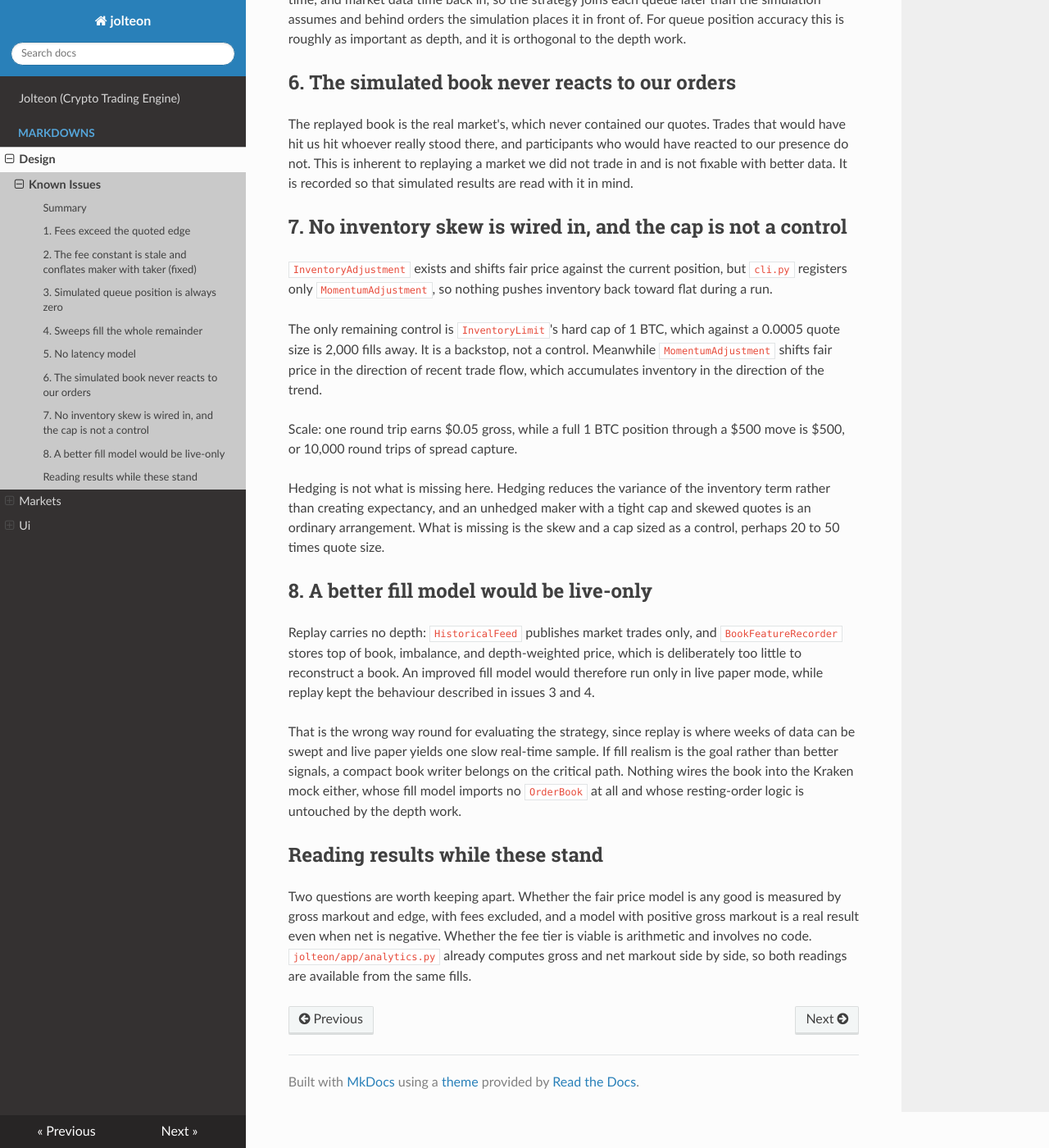
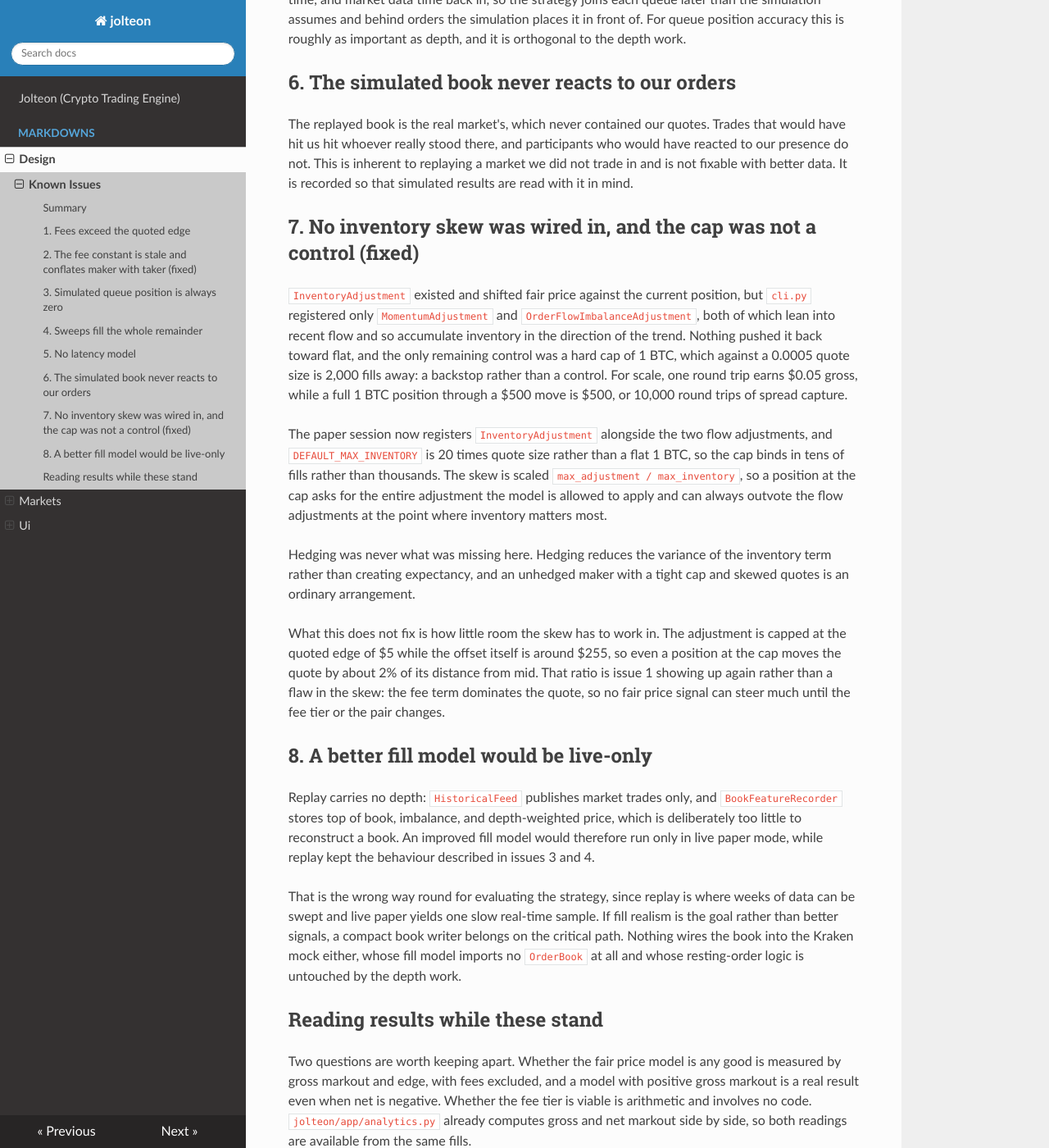
Before and after one commit to zhanghaowx/crypto-trading-engine, an MkDocs documentation site: the page built from docs/markdowns/design/known-issues.md, in a window 1280 px wide and 1400 px high, scrolled down 3096 px. Shown: the whole window at 82% size. Built offline with MkDocs 1.6.1, drawn with Linux system fonts in a browser that asks for light colours; nearby versions of some CDN libraries; some of the changed text lies outside the part shown.

Commit message:
feat(strategy): skew fair price on inventory and size the cap as a control
The paper session registered MomentumAdjustment and
OrderFlowImbalanceAdjustment, both of which lean into recent flow, and
nothing that pushed the position back toward flat. The only counterweight
was a hard cap of 1 BTC, which against a 0.0005 quote is 2,000 fills away
- a backstop rather than a control.

Register InventoryAdjustment alongside the two flow adjustments and drop
the default cap to 20 times quote size, so it binds in tens of fills
rather than thousands. The skew is scaled max_adjustment / max_inventory,
so a position at the cap asks for the entire adjustment the model may
apply and can outvote the flow adjustments where inventory matters most;
at the adjustment's default scale of 1.0 a full position would have moved
fair price by a cent and done nothing at all.

This does not make the strategy viable. The adjustment is capped at the
$5 edge while the offset is around $255, so even a maxed-out position
moves the quote by about 2% of its distance from mid. That ratio is the
fee tier of known issue 1 showing through, not a flaw in the skew.

Co-Authored-By: Claude Opus 5 <noreply@anthropic.com>

```diff
--- a/docs/markdowns/design/known-issues.md
+++ b/docs/markdowns/design/known-issues.md
@@ -24,7 +24,7 @@ $255 a side.
 | 4 | Sweeps fill the whole remainder | Overstates size on adverse fills |
 | 5 | No latency model | Queue position optimistic |
 | 6 | Simulated book never reacts to our orders | Inherent to replay |
-| 7 | No inventory skew wired in; cap is not a control | Unbounded directional risk |
+| 7 | ~~No inventory skew wired in; cap is not a control~~ | Fixed |
 | 8 | A better fill model would be live-only | Cannot be backtested |
 
 ## 1. Fees exceed the quoted edge
@@ -149,26 +149,36 @@ inherent to replaying a market we did not trade in and is not fixable with
 better data. It is recorded so that simulated results are read with it in
 mind.
 
-## 7. No inventory skew is wired in, and the cap is not a control
+## 7. No inventory skew was wired in, and the cap was not a control (fixed)
 
-`InventoryAdjustment` exists and shifts fair price against the current
-position, but `cli.py` registers only `MomentumAdjustment`, so nothing
-pushes inventory back toward flat during a run.
+`InventoryAdjustment` existed and shifted fair price against the current
+position, but `cli.py` registered only `MomentumAdjustment` and
+`OrderFlowImbalanceAdjustment`, both of which lean into recent flow and so
+accumulate inventory in the direction of the trend. Nothing pushed it back
+toward flat, and the only remaining control was a hard cap of 1 BTC, which
+against a 0.0005 quote size is 2,000 fills away: a backstop rather than a
+control. For scale, one round trip earns $0.05 gross, while a full 1 BTC
+position through a $500 move is $500, or 10,000 round trips of spread
+capture.
 
-The only remaining control is `InventoryLimit`'s hard cap of 1 BTC, which
-against a 0.0005 quote size is 2,000 fills away. It is a backstop, not a
-control. Meanwhile `MomentumAdjustment` shifts fair price in the direction
-of recent trade flow, which accumulates inventory in the direction of the
-trend.
+The paper session now registers `InventoryAdjustment` alongside the two
+flow adjustments, and `DEFAULT_MAX_INVENTORY` is 20 times quote size
+rather than a flat 1 BTC, so the cap binds in tens of fills rather than
+thousands. The skew is scaled `max_adjustment / max_inventory`, so a
+position at the cap asks for the entire adjustment the model is allowed to
+apply and can always outvote the flow adjustments at the point where
+inventory matters most.
 
-Scale: one round trip earns $0.05 gross, while a full 1 BTC position
-through a $500 move is $500, or 10,000 round trips of spread capture.
+Hedging was never what was missing here. Hedging reduces the variance of
+the inventory term rather than creating expectancy, and an unhedged maker
+with a tight cap and skewed quotes is an ordinary arrangement.
 
-Hedging is not what is missing here. Hedging reduces the variance of the
-inventory term rather than creating expectancy, and an unhedged maker with
-a tight cap and skewed quotes is an ordinary arrangement. What is missing
-is the skew and a cap sized as a control, perhaps 20 to 50 times quote
-size.
+What this does not fix is how little room the skew has to work in. The
+adjustment is capped at the quoted edge of $5 while the offset itself is
+around $255, so even a position at the cap moves the quote by about 2% of
+its distance from mid. That ratio is issue 1 showing up again rather than
+a flaw in the skew: the fee term dominates the quote, so no fair price
+signal can steer much until the fee tier or the pair changes.
 
 ## 8. A better fill model would be live-only
 
```
Also changed, not shown: other parts of docs/markdowns/design/known-issues.md (+1 -1 lines), 4 other files.
